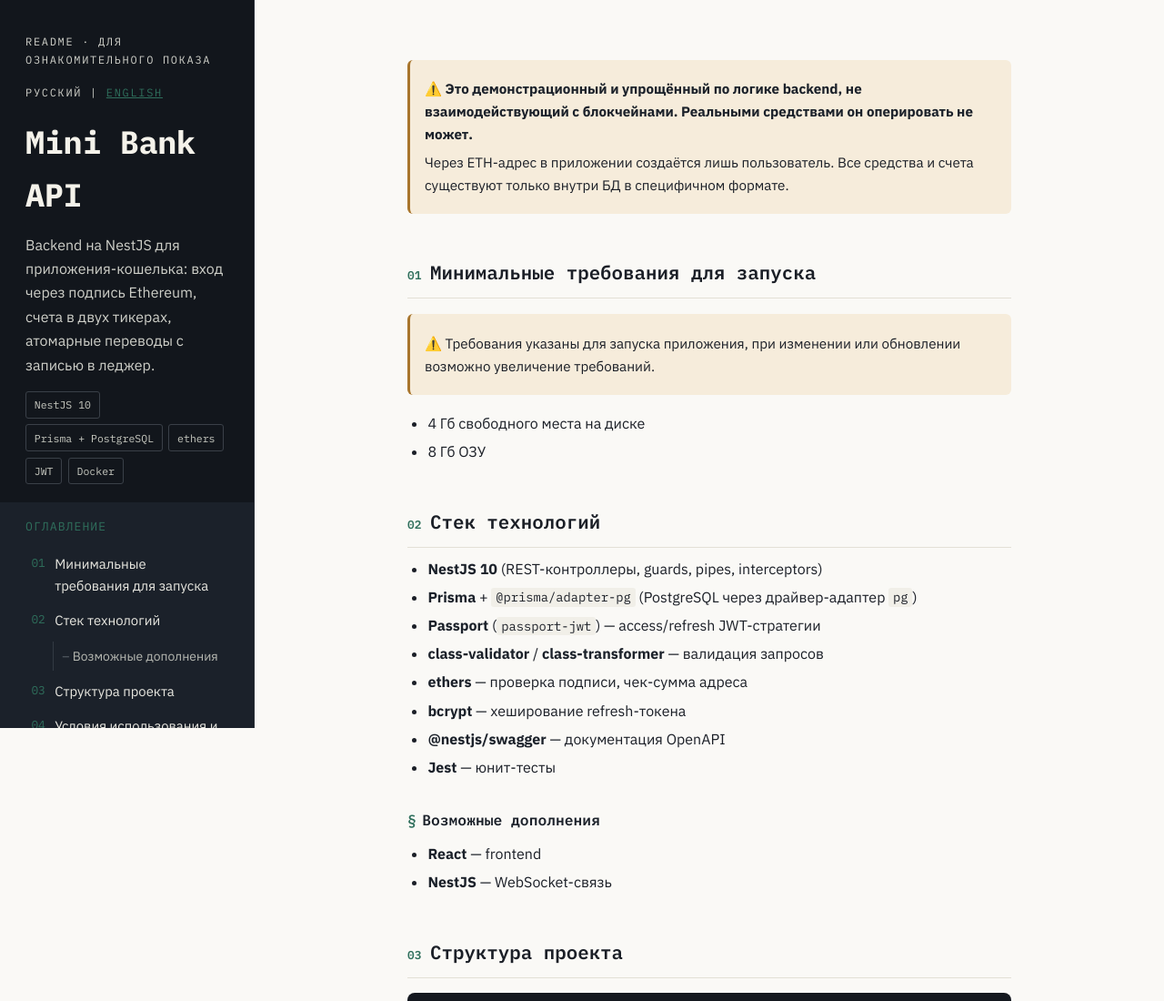
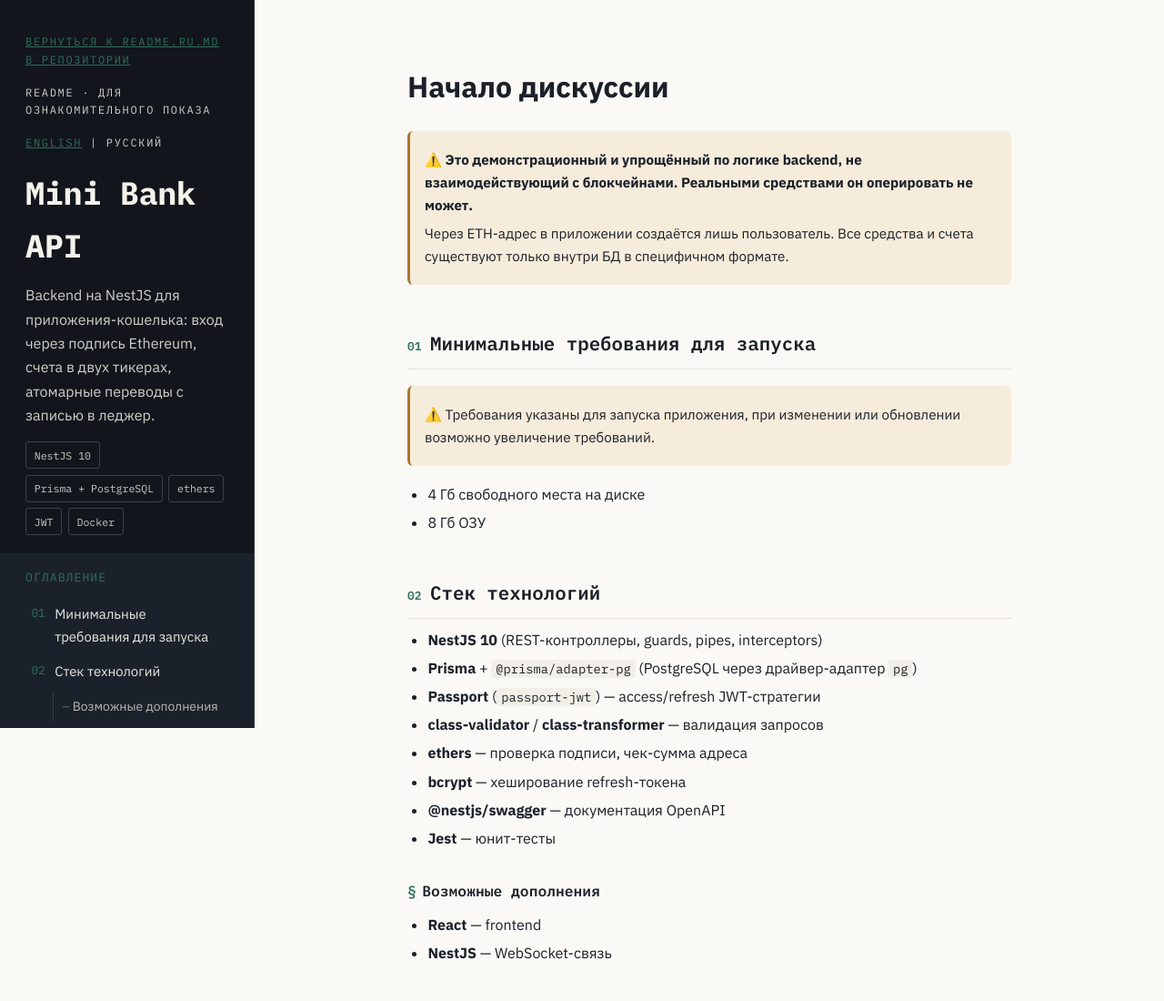
Before and after one commit to fbdayy/demo_backend-testing_2026, a plain HTML site: page docs/index.ru.html in a window 1280 px wide. Shown: the top 1100 px of the page at 91% size. Drawn offline with Linux system fonts and the light colour scheme.

Commit message:
Update index.ru.html (fix last)

```diff
--- a/docs/index.ru.html
+++ b/docs/index.ru.html
@@ -339,8 +339,9 @@
   <header class="top">
     <div class="top-inner">
       <div class="eyebrow">
+        <p><a href="https://github.com/fbdayy/demo_backend-testing_2026/blob/main/README.ru.md">Вернуться к README.ru.md в репозитории</a></p>
         <p class="eyebrow">README · для ознакомительного показа</p>
-        <p>Русский | <a href="https://fbdayy.github.io/demo_backend-testing_2026">English</a></p>
+        <p><a href="https://fbdayy.github.io/demo_backend-testing_2026">English</a> | Русский</p>
       </div>
       <h1>Mini Bank API</h1>
       <p>Backend на NestJS для приложения-кошелька: вход через подпись Ethereum, счета в двух тикерах, атомарные переводы с записью в леджер.</p>
@@ -408,6 +409,7 @@
   <div class="content">
   <main>
 
+    <h1>Начало дискуссии</h1>
     <blockquote class="callout">
       <p>⚠️ <strong>Это демонстрационный и упрощённый по логике backend, не взаимодействующий с блокчейнами. Реальными средствами он оперировать не может.</strong></p>
       <p>Через ETH-адрес в приложении создаётся лишь пользователь. Все средства и счета существуют только внутри БД в специфичном формате.</p>
```
